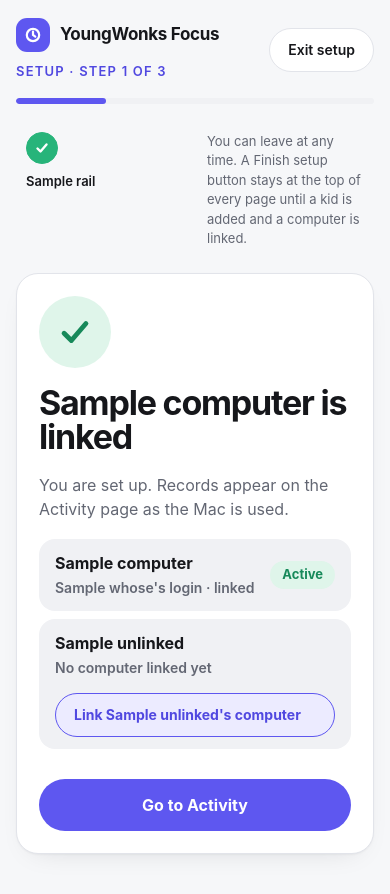
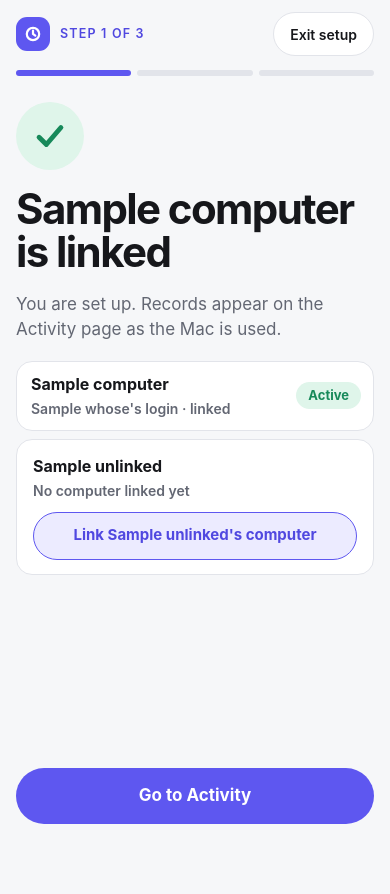
Before and after one commit to vraina/focus, a Flask app: template server/templates/wizard.html in a window 390 px wide. After the commit the page ends 824 px from the top, so only its background shows below. Run offline with Flask 3, Linux system fonts and the light colour scheme; the template is opened without the code that fills it: most values are stand-ins (such as "Sample title", 1, 10 or a date in 2020); parts of the project's set-up code (start-up, migrations or seed data) failed here and were passed over.

Commit message:
Wizard on a phone, part 1: layout for all five screens
Below the site's 760px breakpoint the wizard is one column: logo, step label and Exit setup in the header,
a three-segment progress line in place of the step list, the main action full width at the bottom with
Back and Skip beneath it. CSS and small template hooks only; routes, forms and the desktop layout are unchanged.

Co-Authored-By: Claude Fable 5.2 <noreply@anthropic.com>

```diff
--- a/server/templates/wizard.html
+++ b/server/templates/wizard.html
@@ -1,6 +1,7 @@
 {% extends "base.html" %}
 {% set bare = true %}
 {% set texts = ['Setup', 'Setup · step 1 of 3', 'Setup · step 2 of 3', 'Setup · step 3 of 3', 'Setup complete'] %}
+{% set short = ['Setup', 'Step 1 of 3', 'Step 2 of 3', 'Step 3 of 3', 'Setup complete'] %}
 {% block title %}{{ texts[index] }} · YoungWonks Focus{% endblock %}
 {% block head %}
 <style>
@@ -67,23 +68,63 @@ main{max-width:1200px;padding:0 32px 48px;font-size:16px}
 .back:hover{text-decoration:none;border-color:var(--brand-line)}
 .skip{display:inline-flex;align-items:center;height:52px;padding:0 18px;font-size:15px;font-weight:600;margin-left:auto}
 .msg{border-radius:14px;padding:12px 16px;font-weight:600} .msg.ok{background:var(--good-tint);color:var(--good)} .msg.err{background:var(--bad-tint);color:var(--badtext)}
-@media (max-width:860px){
-  main{padding:0 16px 40px} .wtop .eyebrow{flex-basis:100%;margin:0;order:3} .wtop .who{flex-wrap:wrap;min-width:0}
-  .wiz{margin-top:18px;gap:14px} .rail{flex-basis:100%;flex-direction:row;gap:4px} .rail li{flex:1;min-width:0;padding:10px;gap:8px;flex-direction:column;align-items:flex-start}
-  .rail b{font-size:13px} .rail span.d{display:none} .railnote{display:none}
-  .task{padding:22px;border-radius:22px;min-height:0;gap:18px} .task h1,.task h1.xl{font-size:34px;letter-spacing:-1.2px;margin-top:-6px} .lead{font-size:16px}
-  .three,.two{grid-template-columns:1fr} .thecode{font-size:clamp(30px,10.5vw,44px);letter-spacing:2px}
-  .foot>*{flex:1 1 100%;justify-content:center;text-align:center} .skip{margin-left:0} .fill,.soft-btn{width:100%} .addrow .soft-btn{width:100%}
+.segs,.narrow-only{display:none}
+.copycode{height:48px;font-size:15px;padding:0 18px}
+.newform{margin-top:6px}
+/* Phones (and anything narrower than the site's usual breakpoint): one column, the task straight on the
+   ground, the main action full width at the bottom. The desktop layout above is untouched. */
+@media (max-width:760px){
+  main{padding:0 16px 20px;min-height:100vh;min-height:100dvh;display:flex;flex-direction:column}
+  .wide{display:none} .narrow-only{display:inline}
+  .wtop{padding-top:12px;gap:10px;flex-wrap:nowrap} .wtop .who{min-width:0;gap:10px;flex-wrap:nowrap} .wtop .brand{display:none}
+  .wtop .eyebrow{margin-left:0;font-size:12.5px;letter-spacing:1.2px;white-space:nowrap}
+  .exit{padding:0 16px;flex:none}
+  .progress{display:none} .segs{display:flex;gap:6px;margin-top:14px} .segs i{flex:1;height:6px;border-radius:99px;background:var(--line)}
+  .segs i.done{background:var(--good-fill)} .segs i.cur{background:var(--brand)}
+  .wiz{display:flex;flex-direction:column;flex:1;margin-top:26px;gap:0} .rail{display:none}
+  .task{flex:1 1 auto;min-height:0;background:none;border:0;box-shadow:none;border-radius:0;padding:0;gap:18px}
+  .task>.eyebrow{display:none}
+  .task h1{font-size:38px;line-height:1.05;letter-spacing:-1.4px;margin:0} .task h1.xl{font-size:42px;line-height:1.02;letter-spacing:-1.6px;margin:0}
+  .lead{font-size:17px}
+  /* Welcome: the three steps stack, each with its number on the left. */
+  .three{grid-template-columns:1fr;gap:8px}
+  .box{display:grid;grid-template-columns:30px 1fr;column-gap:16px;align-items:center;background:var(--surface);border:1px solid var(--line);padding:16px 18px}
+  .box .num{font-size:36px;grid-row:1/span 2} .box b{margin-top:0}
+  /* Add your kids: the field and Add share a row. */
+  .addrow{display:grid;grid-template-columns:1fr auto;gap:6px 8px;align-items:end} .addrow .f{grid-column:1;min-width:0}
+  .addrow label{grid-column:1/-1} .addrow .soft-btn{padding:0 20px;width:auto}
+  .big-input{font-size:17px;padding:0 16px;background:var(--surface)}
+  .person{background:var(--surface);border:1px solid var(--line);padding:10px 12px 10px 14px;gap:12px} .person .nm{font-size:17px}
+  /* Install and link cards. */
+  .two{grid-template-columns:1fr} .choice{background:var(--surface);padding:18px;gap:10px}
+  .steps li{align-items:flex-start}
+  .ask{display:block;font-size:15px} .ask .seg{display:flex;width:100%;margin-top:8px;background:var(--surface)} .ask .seg a{flex:1;justify-content:center;padding:0 8px}
+  .linkrow{flex-direction:column;gap:18px}
+  .codebox{flex:none;background:var(--surface);padding:22px;gap:10px;display:grid;grid-template-columns:1fr 1fr;column-gap:8px;justify-items:stretch;text-align:center}
+  .codebox>*{grid-column:1/-1} .codeline{display:contents}
+  .thecode{grid-column:1/-1;font-size:clamp(34px,13.4vw,64px);letter-spacing:clamp(1px,1.1vw,5px);text-align:center}
+  .forwho{order:1} .thecode{order:2} .expiry{order:3} .codemail{order:4} .copycode{order:5;grid-column:1!important} .newform{order:5;grid-column:2!important;margin:0}
+  .copycode,.newcode{width:100%;height:48px;justify-content:center;padding:0 8px;font-size:15px;background:transparent;color:var(--ink);border:1px solid var(--line);font-weight:600}
+  .onmac{flex:none} .status{align-items:flex-start;padding:14px 16px} .status i{margin-top:6px}
+  .tick{width:68px;height:68px}
+  /* Finished: a kid with no computer gets a card with a full-width button. */
+  .person:has(.soft-btn.pill){flex-direction:column;align-items:stretch;padding:14px 16px;gap:10px} .person .soft-btn.pill{height:48px;justify-content:center;font-size:15px;width:100%}
+  /* Actions: the main button first and full width, then Back and Skip side by side. */
+  .foot{margin-top:auto;padding-top:10px;gap:8px} .foot .primary{order:0;flex:1 1 100%} .foot .primary .fill,.foot a.fill.primary{width:100%;height:56px;font-size:17px}
+  .foot .back,.foot .skip{order:1;flex:1;height:48px;justify-content:center;font-size:15px;margin-left:0;padding:0 8px}
+  .fill{height:54px} .outline{height:54px;font-size:16px;flex:1 1 100%}
 }
 </style>
 {% endblock %}
 {% block body %}
 <header class="wtop">
   <div class="who"><span class="logo"><svg aria-hidden="true" width="18" height="18" viewBox="0 0 18 18" fill="none" stroke="currentColor" stroke-width="2.2" stroke-linecap="round"><circle cx="9" cy="9" r="6.2"></circle><path d="M9 5.6V9l2.3 1.7"></path></svg></span>
-    <span class="brand">YoungWonks Focus</span><span class="eyebrow">{{ texts[index] }}</span></div>
+    <span class="brand">YoungWonks Focus</span><span class="eyebrow"><span class="wide">{{ texts[index] }}</span><span class="narrow-only">{{ short[index] }}</span></span></div>
   <a class="exit" href="{{ url_for('overview') }}">Exit setup</a>
 </header>
 <div class="progress" role="img" aria-label="{{ texts[index] }}"><i style="width:{{ index * 25 }}%"></i></div>
+{# On a phone the list of steps becomes three segments: finished green, current accent, the rest grey. #}
+<div class="segs" role="img" aria-label="{{ short[index] }}">{% for n in (1, 2, 3) %}<i class="{{ 'done' if index > n else ('cur' if index == n else '') }}"></i>{% endfor %}</div>
 
 <div class="wiz">
   <ol class="rail" aria-label="Setup steps">
@@ -111,7 +152,7 @@ main{max-width:1200px;padding:0 32px 48px;font-size:16px}
       </div>
       <div class="fine">Nothing is ever blocked. The app records what happens and shows it to you.</div>
       <div class="foot">
-        <form method="post"><input type="hidden" name="csrf" value="{{ csrf_token() }}"><button class="fill" autofocus>Start setup</button></form>
+        <form method="post" class="primary"><input type="hidden" name="csrf" value="{{ csrf_token() }}"><button class="fill" autofocus>Start setup</button></form>
         <a class="skip" href="{{ url_for('overview') }}">Skip for now</a>
       </div>
 
@@ -123,7 +164,7 @@ main{max-width:1200px;padding:0 32px 48px;font-size:16px}
         <input type="hidden" name="csrf" value="{{ csrf_token() }}"><input type="hidden" name="action" value="add">
         <div class="f"><label for="kid-name">Kid's first name</label>
           <input class="big-input" id="kid-name" name="name" type="text" maxlength="40" placeholder="For example: Sam" autocomplete="off" required {{ 'autofocus' if not kids }}></div>
-        <button class="soft-btn">Add kid</button>
+        <button class="soft-btn" aria-label="Add kid">Add<span class="wide"> kid</span></button>
       </form>
       <div class="list">
         <div class="k">Added so far</div>
@@ -139,7 +180,7 @@ main{max-width:1200px;padding:0 32px 48px;font-size:16px}
       <div class="fine">Other adults can be invited later from People. An adult's records stay private to them.</div>
       <div class="foot">
         <a class="back" href="{{ url_for('setup_step', step='welcome') }}">Back</a>
-        {% if kids %}<form method="post"><input type="hidden" name="csrf" value="{{ csrf_token() }}"><input type="hidden" name="action" value="next"><button class="fill">Next: install the app</button></form>{% endif %}
+        {% if kids %}<form method="post" class="primary"><input type="hidden" name="csrf" value="{{ csrf_token() }}"><input type="hidden" name="action" value="next"><button class="fill">Next: install the app</button></form>{% endif %}
         <a class="skip" href="{{ url_for('overview') }}">Skip for now</a>
       </div>
 
@@ -168,7 +209,7 @@ main{max-width:1200px;padding:0 32px 48px;font-size:16px}
         <ol class="steps"><li>Sign in to the Mac as an administrator.</li><li>Open the downloaded file and follow the installer.</li><li>Open YoungWonks Focus from Applications and leave it open.</li></ol></div>
       <div class="foot">
         <a class="back" href="{{ url_for('setup_step', step='kids') }}">Back</a>
-        <form method="post"><input type="hidden" name="csrf" value="{{ csrf_token() }}"><input type="hidden" name="action" value="installed"><button class="fill">The app is installed</button></form>
+        <form method="post" class="primary"><input type="hidden" name="csrf" value="{{ csrf_token() }}"><input type="hidden" name="action" value="installed"><button class="fill">The app is installed</button></form>
         <a class="skip" href="{{ url_for('overview') }}">Skip for now</a>
       </div>
 
@@ -182,15 +223,15 @@ main{max-width:1200px;padding:0 32px 48px;font-size:16px}
       <div class="linkrow">
         <div class="codebox" id="codebox" data-code="{{ raw_code }}" data-expires="{{ expires }}" data-status="{{ url_for('setup_code_status') }}"
              data-done="{{ url_for('setup_step', step='done') }}">
-          <div class="k" style="font-size:14px;font-weight:600;color:var(--soft)">Code for {{ picked.name }}'s login</div>
+          <div class="k forwho" style="font-size:14px;font-weight:600;color:var(--soft)">Code for {{ picked.name }}'s login</div>
           {% if code %}
           <div class="codeline"><div class="thecode" id="thecode">{{ code }}</div>
-            <button class="fill" type="button" style="height:48px;font-size:15px;padding:0 18px" data-copy="{{ code }}" data-copied="Copied">
+            <button class="fill copycode" type="button" data-copy="{{ code }}" data-copied="Copied">
               <svg aria-hidden="true" width="16" height="16" viewBox="0 0 16 16" fill="none" stroke="currentColor" stroke-width="1.8" stroke-linecap="round" stroke-linejoin="round"><rect x="5.5" y="5.5" width="8.5" height="8.5" rx="2"/><path d="M10.5 5.5V4a2 2 0 0 0-2-2H4a2 2 0 0 0-2 2v4.5a2 2 0 0 0 2 2h1.5"/></svg><span>Copy code</span></button></div>
-          <div class="fine">Works once · <span id="expiry">expires {{ minutes }} minutes after it was made</span></div>
+          <div class="fine expiry">Works once · <span id="expiry">expires {{ minutes }} minutes after it was made</span></div>
           {% else %}<div class="fine">That code has been used or has expired. Get a new one below.</div>{% endif %}
-          <form method="post"><input type="hidden" name="csrf" value="{{ csrf_token() }}"><input type="hidden" name="action" value="code">
-            <input type="hidden" name="member" value="{{ picked.id }}"><button class="line-btn ink" style="margin-top:6px">{{ 'Get a different code' if code else 'Get a new code' }}</button></form>
+          <form method="post" class="newform"><input type="hidden" name="csrf" value="{{ csrf_token() }}"><input type="hidden" name="action" value="code">
+            <input type="hidden" name="member" value="{{ picked.id }}"><button class="line-btn ink newcode" aria-label="{{ 'Get a different code' if code else 'Get a new code' }}"><span class="wide">{{ 'Get a different code' if code else 'Get a new code' }}</span><span class="narrow-only">New code</span></button></form>
         </div>
         <div class="onmac"><div class="k" style="font-size:14px;font-weight:600;color:var(--soft)">On the Mac</div>
           <ol class="steps"><li>Open YoungWonks Focus.</li><li><span>Choose <b>Account</b>.</span></li><li>Type the code. No password is typed on the Mac.</li></ol></div>
@@ -200,7 +241,7 @@ main{max-width:1200px;padding:0 32px 48px;font-size:16px}
           {% else %}<b>Waiting for the Mac.</b> <span>This page moves on by itself as soon as the code is typed.</span>{% endif %}</div></div>
       <div class="foot">
         <a class="back" href="{{ url_for('setup_step', step='install') }}">Back</a>
-        <form method="post"><input type="hidden" name="csrf" value="{{ csrf_token() }}"><input type="hidden" name="action" value="typed">
+        <form method="post" class="primary"><input type="hidden" name="csrf" value="{{ csrf_token() }}"><input type="hidden" name="action" value="typed">
           <input type="hidden" name="member" value="{{ picked.id }}"><button class="fill">I've typed the code</button></form>
         <a class="skip" href="{{ url_for('overview') }}">Skip for now</a>
       </div>
@@ -216,7 +257,7 @@ main{max-width:1200px;padding:0 32px 48px;font-size:16px}
           <a class="soft-btn pill" href="{{ url_for('setup_step', step='link', member=k.id) }}">Link {{ k.name }}'s computer</a></div>
         {% endfor %}
       </div>
-      <div class="foot"><a class="fill" href="{{ url_for('overview') }}">Go to Activity</a></div>
+      <div class="foot"><a class="fill primary" href="{{ url_for('overview') }}">Go to Activity</a></div>
     {% endif %}
   </section>
 </div>
```
